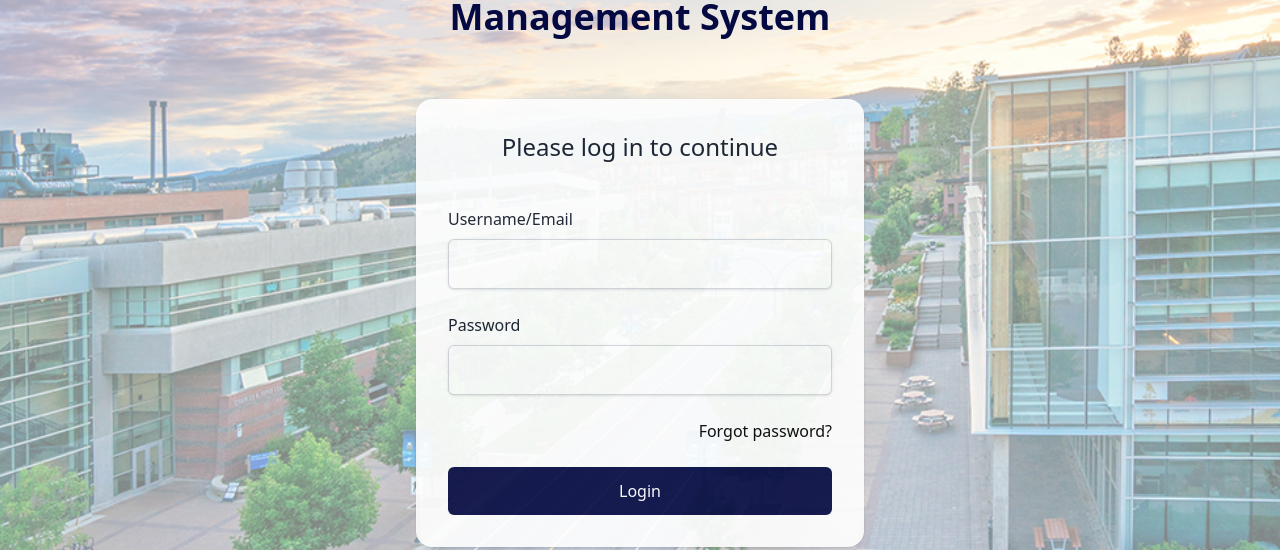
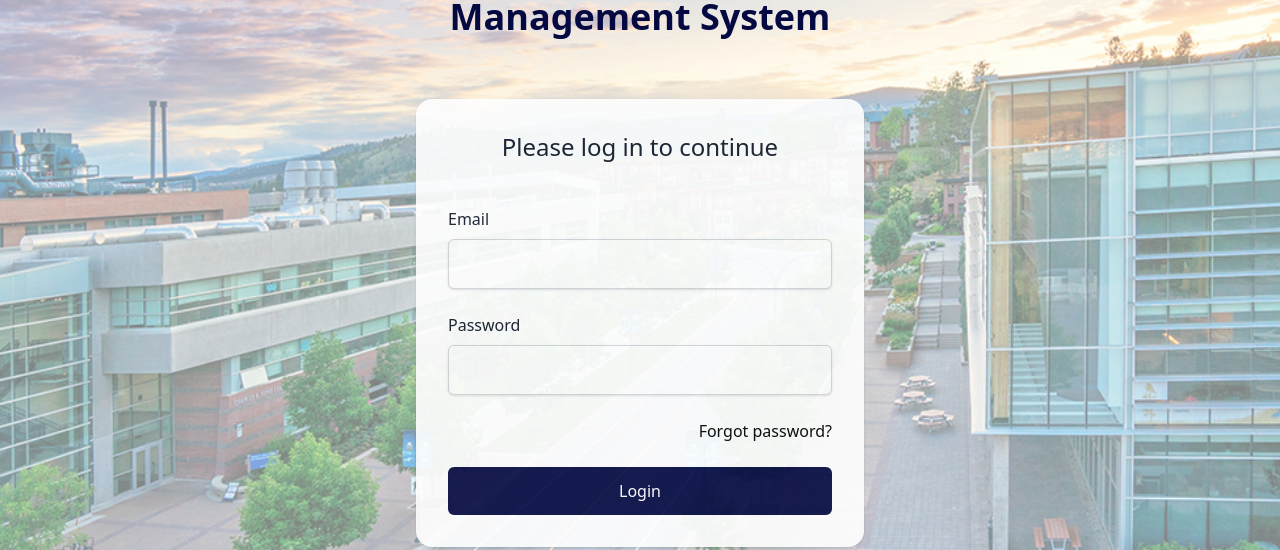
Before and after one commit to mandeep3535/TA_allocation_and_management_system_public, a React (Vite) app in the folder app/TA-portal-infinity/: page /login in a window 1280 px wide. Shown: the part 250-800 px from the top of the page. Built offline with nearby package versions, Linux system fonts and the light colour scheme.

Commit message:
moved tests from login page to nav bar

```diff
--- a/app/TA-portal-infinity/src/components/layout/login_navbar/Navbar.tsx
+++ b/app/TA-portal-infinity/src/components/layout/login_navbar/Navbar.tsx
@@ -1,4 +1,3 @@
-// src/components/Navbar.tsx
 import React from 'react';
 
 const Navbar: React.FC = () => {
--- a/app/TA-portal-infinity/src/pages/loginPage/LoginPage.tsx
+++ b/app/TA-portal-infinity/src/pages/loginPage/LoginPage.tsx
@@ -3,32 +3,28 @@ import bgImage from '../../assets/ubc_image.png?url';
 import Navbar from '../../components/layout/login_navbar/Navbar';
 
 const LoginPage: React.FC = () => {
-  const [username, setUsername] = useState('');
+  const [email, setEmail] = useState('');
   const [password, setPassword] = useState('');
 
   const [emailError, setEmailError] = useState('');
   const [passwordError, setPasswordError] = useState('');
 
-
   const handleLogin = (e: React.FormEvent) => {
     e.preventDefault();
-    console.log('Login attempted with:', { username, password });
+    console.log('Login attempted with:', { email, password });
   };
 
   return (
     <div className="min-h-screen relative">
       <div className="absolute inset-0 z-0">
-        {/* Background Image */}
-        <img src={bgImage} alt="Background" className="w-full h-full object-cover"/>
+        <img src={bgImage} alt="Background" className="w-full h-full object-cover" />
         <div className="absolute inset-0 bg-white" style={{ opacity: 0.5 }} />
       </div>
 
       <Navbar />
 
-      {/* Main Content */}
       <main className="relative z-10 flex items-center justify-center min-h-[calc(100vh-80px)] px-4">
         <div className="flex flex-col items-center w-full px-4 sm:px-0 max-w-2xl mx-auto">
-          {/* Heading Block */}
           <div className="text-center mb-15 -mt-15">
             <h1 className="text-4xl sm:text-4xl font-extrabold text-[#040941] leading-tight">
               Welcome to TA Allocation &
@@ -38,21 +34,20 @@ const LoginPage: React.FC = () => {
             </h1>
           </div>
 
-          {/* Login Form Block */}
-          <div className="w-full max-w-md bg-white opacity-90 p-8 rounded shadow rounded-2xl ">
+          <div className="w-full max-w-md bg-white opacity-90 p-8 rounded shadow rounded-2xl">
             <p className="text-2xl text-gray-900 mt-0 mb-11 text-center">
               Please log in to continue
             </p>
             <form onSubmit={handleLogin} className="space-y-6">
               <div>
-                <label htmlFor="username" className="block text-base font-medium text-gray-900 mb-2">
-                  Username/Email
+                <label htmlFor="email" className="block text-base font-medium text-gray-900 mb-2">
+                  Email
                 </label>
                 <input
                   id="email"
                   type="email"
-                    value={username}
-                    onChange={(e) => setUsername(e.target.value)}
+                  value={email}
+                  onChange={(e) => setEmail(e.target.value)}
                   onInvalid={(e) => setEmailError('Please enter a valid email address')}
                   onInput={() => setEmailError('')}
                   pattern="[a-z0-9._%+-]+@[a-z0-9.-]+\.[a-z]{2,}$"
@@ -60,29 +55,38 @@ const LoginPage: React.FC = () => {
                   className="w-full px-3 py-3 border border-gray-300 rounded-md shadow-sm focus:ring-2 focus:ring-[#040941] focus:border-[#040941] bg-white"
                 />
                 {emailError && <p className="text-sm text-red-600 mt-1">{emailError}</p>}
+              </div>
 
-              </div>
               <div>
-                <label htmlFor="password" className="block text-base font-medium text-gray-900 mb-2"> Password </label>
+                <label htmlFor="password" className="block text-base font-medium text-gray-900 mb-2">
+                  Password
+                </label>
                 <input
                   id="password"
                   type="password"
                   value={password}
                   onChange={(e) => setPassword(e.target.value)}
-                    onInvalid={(e) => setPasswordError('Password must be at least 8 characters and include uppercase, number, and special character')}
+                  onInvalid={(e) =>
+                    setPasswordError('Password must be at least 8 characters and include uppercase, number, and special character')
+                  }
                   onInput={() => setPasswordError('')}
                   pattern="^(?=.*[A-Z])(?=.*\d)(?=.*[!@#$%^&*()_+\-\[\]{}|;:',.<>?]).{8,}$"
                   required
                   className="w-full px-3 py-3 border border-gray-300 rounded-md shadow-sm focus:ring-2 focus:ring-[#040941] focus:border-[#040941] bg-white"
                 />
                 {passwordError && <p className="text-sm text-red-600 mt-1">{passwordError}</p>}
+              </div>
 
-              </div>
               <div className="text-right">
-                <a href="#" className="text-base text-[#040941] hover:opacity-70 transition-opacity" style={{ color: "#000000" }}>
+                <a
+                  href="#"
+                  className="text-base text-[#040941] hover:opacity-70 transition-opacity"
+                  style={{ color: "#000000" }}
+                >
                   Forgot password?
                 </a>
               </div>
+
               <button
                 type="submit"
                 className="w-full bg-[#040941] text-white py-3 px-4 rounded-md hover:bg-[#030735] focus:outline-none focus:ring-2 focus:ring-[#040941] focus:ring-offset-2 transition-colors font-medium"
```
Also changed, not shown: 2 other files (tests, documents, lock files or other folders). Lines whose indentation alone changed are shown as unchanged.
